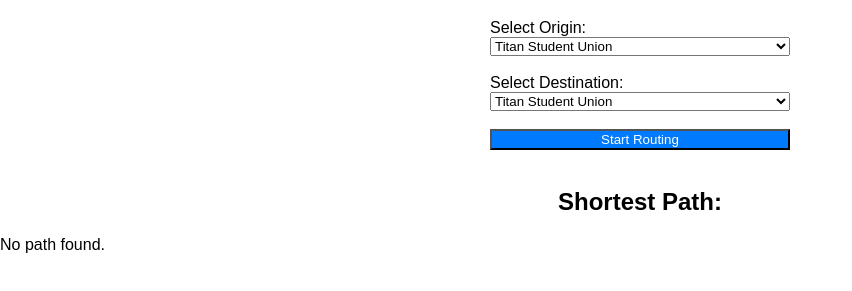
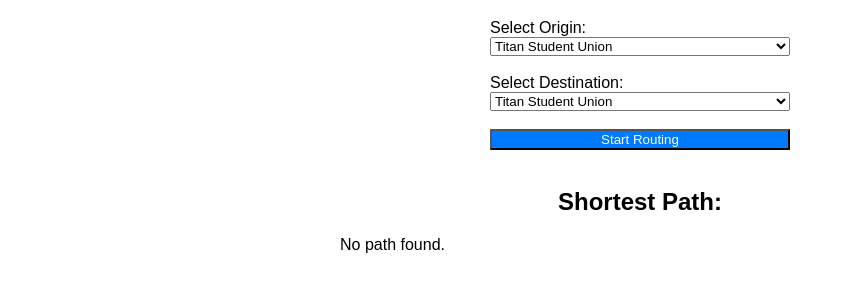
Before and after one commit to ChristopherZinati/CSUF-Campus-Navigator, a plain HTML site: page index.html in a window 1280 px wide. Both pictures are taken after a click on the button "Start Routing". Shown: the part 61-352 px from the top of the page, without its empty margins (0-852 px from the left). Drawn offline with Linux system fonts and the light colour scheme.

Commit message:
Fixed backend logic
Now we get accurate output whenever the user chooses the Origin and destination. Fixed some styling as well.

```diff
--- a/NavigatorBackend.js
+++ b/NavigatorBackend.js
@@ -82,6 +82,6 @@
 const sourceNode = 'A';
 const destinationNode = 'C';
 
-const result = dijkstra(graph, places, sourceNode, destinationNode);
+const result = dijkstra(graph, sourceNode, destinationNode);
 console.log(`Shortest path from ${places[sourceNode]} to ${places[destinationNode]}:`, result.path);
 console.log(`Total distance: ${result.distance}`);
--- a/index.html
+++ b/index.html
@@ -27,9 +27,7 @@
     <button onclick="startRouting()">Start Routing</button>
     <br>
     <h2>Shortest Path:</h2>
-    <div id="path-result">
-        <ul id="shortestPath"></ul>
-    </div>
+    <ul id="shortestPath"></ul>
 
     <script src="NavigatorBackend.js"></script>
     <script>
@@ -38,9 +36,7 @@
             const destination = document.getElementById('destination').value;
             const result = dijkstra(graph, origin, destination);
             const shortestPathElement = document.getElementById('shortestPath');
-            const pathResultElement = document.getElementById('path-result'); // New
             shortestPathElement.innerHTML = '';
-            pathResultElement.innerHTML = ''; // Clear previous content
             if (result.distance !== Infinity) {
                 result.path.forEach(place => {
                     const listItem = document.createElement('li');
@@ -49,7 +45,7 @@
                 });
                 shortestPathElement.innerHTML += `<li>Total distance: ${result.distance}</li>`;
             } else {
-                pathResultElement.innerHTML = '<p>No path found.</p>'; // Update the message
+                shortestPathElement.innerHTML = '<li>No path found.</li>';
             }
         }
     </script>
--- a/styles.css
+++ b/styles.css
@@ -47,6 +47,8 @@
     list-style-type: none;
     padding: 0;
     text-align: center; /* Center the text */
+    margin: 0 auto; /* Center the list */
+    max-width: 600px; /* Limit the maximum width */
 }
 
 li {
```
